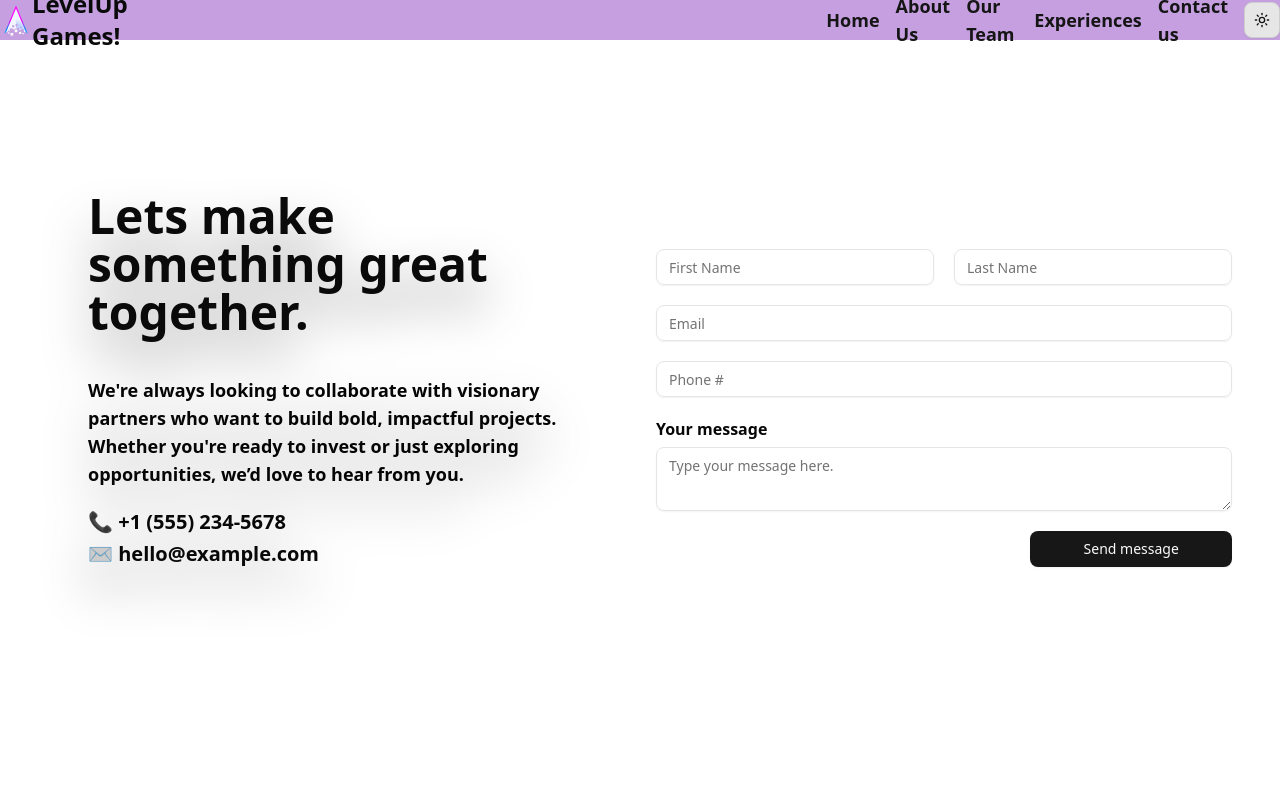
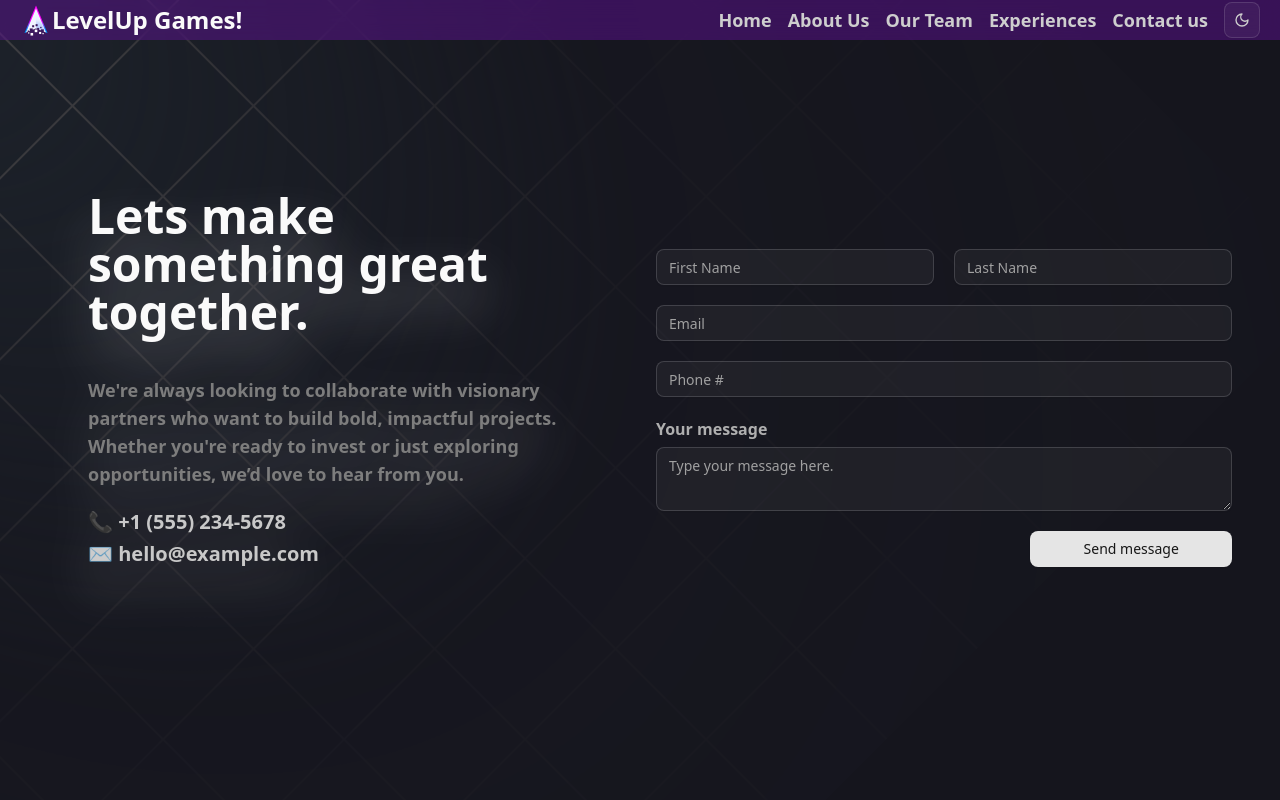
Before and after one commit to dagsthe/MyEntertainment, a React (Vite) app: page /MyEntertainment/contact in a window 1280 px wide. Shown: the top 800 px of the page. Built offline with nearby package versions, Linux system fonts and the light colour scheme.

Commit message:
fixed header and chrome tab

```diff
--- a/index.html
+++ b/index.html
@@ -2,10 +2,10 @@
 <html lang="en">
   <head>
     <meta charset="UTF-8" />
-    <link rel="icon" type="image/svg+xml" href="/vite.svg" />
+    <link rel="icon" type="image/svg+xml" href="/logo.png" />
     <link href="https://cdnjs.cloudflare.com/ajax/libs/font-awesome/6.0.0-beta3/css/all.min.css" rel="stylesheet">
     <meta name="viewport" content="width=device-width, initial-scale=1.0" />
-    <title>Vite + React + TS</title>
+    <title>LevelUp Games!</title>
   </head>
   <body>
     <div id="root"></div>
--- a/src/components/header.tsx
+++ b/src/components/header.tsx
@@ -34,7 +34,7 @@ export default function(){
     return (
     <>
 
-    <div className="z-10 h-10 bg-purple-800/40  flex flex-row justify-center gap-[5%] xl:gap-[50%] top-0 fixed w-full backdrop-blur-md">
+    <div className="z-10 h-10 bg-purple-800/40  flex flex-row justify-center md:justify-between px-5 top-0 fixed w-full backdrop-blur-md">
         <CompanyTitle>
             <div className="ml-5 md:hidden">
                 <Navigation/>
--- a/src/components/theme-provider.tsx
+++ b/src/components/theme-provider.tsx
@@ -35,16 +35,6 @@ export function ThemeProvider({
 
     root.classList.remove("light", "dark")
 
-    if (theme === "dark") {
-      const systemTheme = window.matchMedia("(prefers-color-scheme: dark)")
-        .matches
-        ? "dark"
-        : "light"
-
-      root.classList.add(systemTheme)
-      return
-    }
-
     root.classList.add(theme)
   }, [theme])
 
```
Also changed, not shown: public/logo.png (added).
